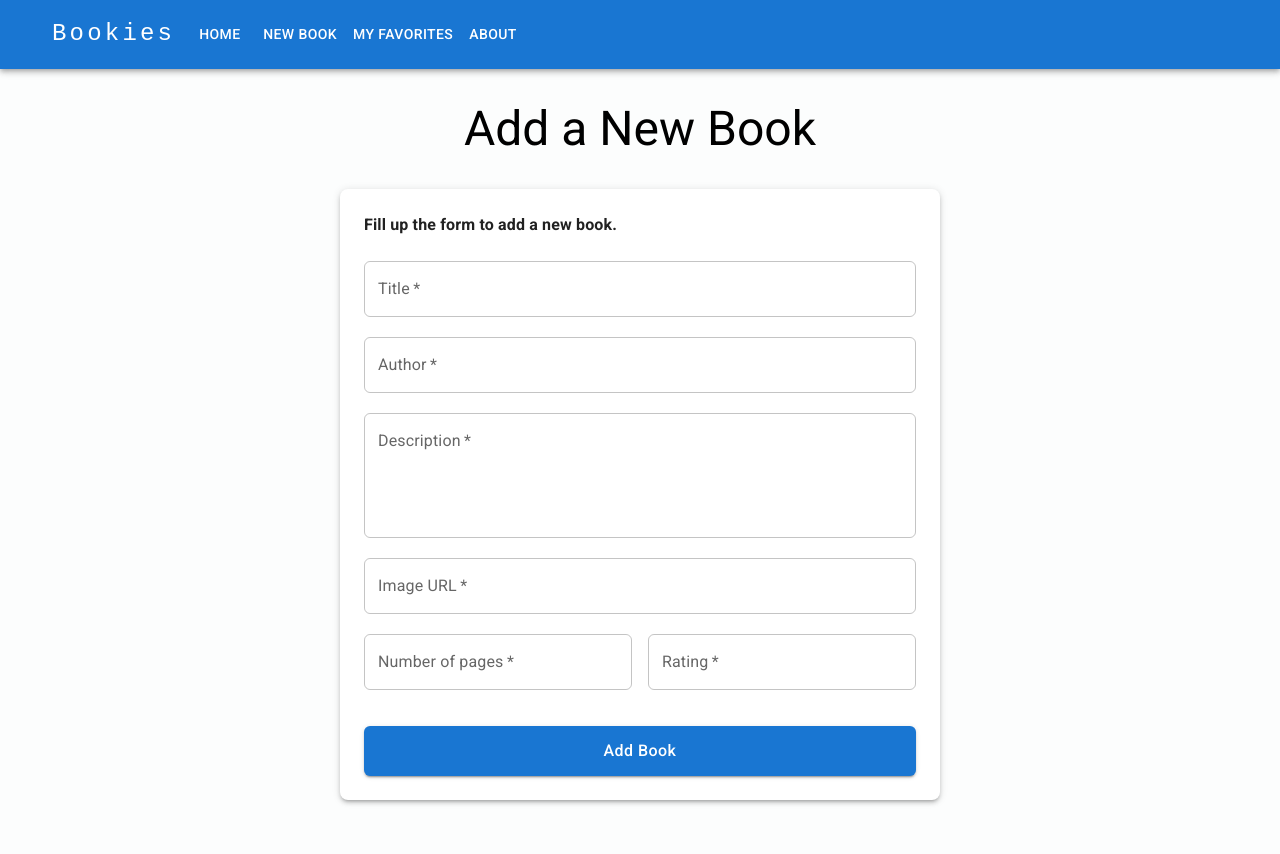
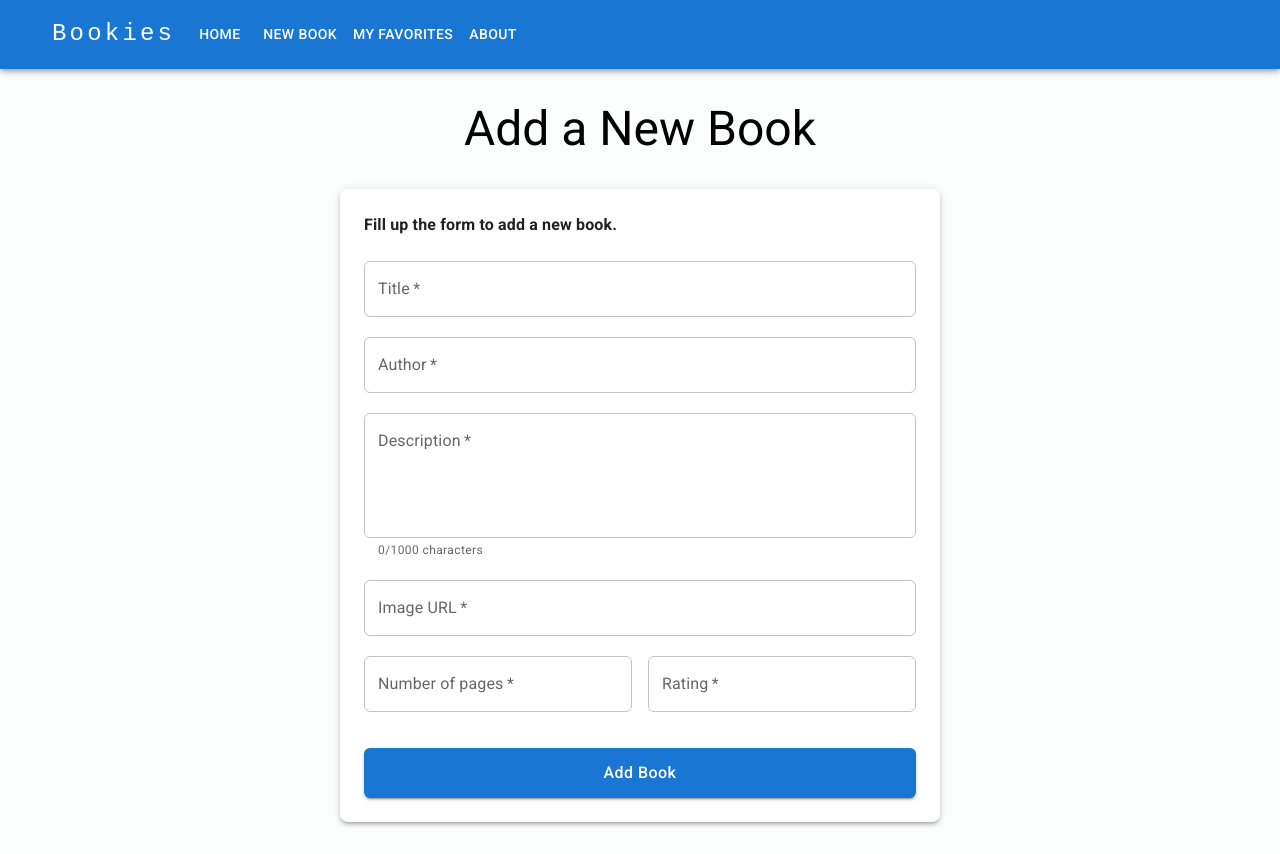
Before and after one commit to doraemonpup/mern-bookies, a React (Vite) app in the folder client/: page /new-book in a window 1280 px wide. Before the commit the page ends 832 px from the top, so only its background shows below. Built offline with nearby package versions, Linux system fonts and the light colour scheme; some icons are missing.

Commit message:
Set a new max lenght for the description of the book & give the user some hint about it

```diff
--- a/client/src/components/books/NewBookForm.jsx
+++ b/client/src/components/books/NewBookForm.jsx
@@ -1,4 +1,4 @@
-import { useRef } from 'react'
+import { useRef, useState } from 'react'
 import Card from '@mui/material/Card'
 import CardContent from '@mui/material/CardContent'
 import Grid from '@mui/material/Grid'
@@ -6,6 +6,7 @@ import Typography from '@mui/material/Typography'
 import TextField from '@mui/material/TextField'
 import Button from '@mui/material/Button'
 import Box from '@mui/material/Box'
+import Alert from '@mui/material/Alert'
 
 const NewBookForm = props => {
   const titleInputRef = useRef()
@@ -14,20 +15,44 @@ const NewBookForm = props => {
   const imageUrlInputRef = useRef()
   const pagesInputRef = useRef()
   const ratingInputRef = useRef()
+  const [error, setError] = useState('')
+  const [descLength, setDescLength] = useState(0)
 
   const handleSubmit = e => {
     e.preventDefault()
+    setError('')
+
+    const description = descriptionInputRef.current.value
+    if (description.length > 1000) {
+      setError('Description must be 1000 characters or less')
+      return
+    }
 
     const newBookData = {
       title: titleInputRef.current.value,
       author: authorInputRef.current.value,
-      description: descriptionInputRef.current.value,
+      description: description,
       imageUrl: imageUrlInputRef.current.value,
       pages: parseInt(pagesInputRef.current.value),
       rating: parseInt(ratingInputRef.current.value),
     }
 
-    props.onAddBook(newBookData)
+    props.onAddBook(newBookData).catch(err => {
+      if (err.response?.status === 409) {
+        setError('A book with this title already exists')
+      } else {
+        setError('Something went wrong. Please try again.')
+      }
+    })
+  }
+
+  const handleDescriptionChange = e => {
+    setDescLength(e.target.value.length)
+    if (e.target.value.length > 1000) {
+      setError('Description must be 1000 characters or less')
+    } else {
+      setError('')
+    }
   }
 
   return (
@@ -44,6 +69,11 @@ const NewBookForm = props => {
         >
           Fill up the form to add a new book.
         </Typography>
+        {error && (
+          <Alert severity='error' sx={{ mb: 2 }}>
+            {error}
+          </Alert>
+        )}
         <form onSubmit={handleSubmit}>
           <Box sx={{ display: 'flex', flexDirection: 'column', gap: 2.5 }}>
             <TextField
@@ -66,13 +96,18 @@ const NewBookForm = props => {
             />
             <TextField
               label='Description'
-              placeholder='Enter book description'
+              placeholder='Enter book description (max 1000 characters)'
               variant='outlined'
               multiline
               rows={4}
               fullWidth
               required
               inputRef={descriptionInputRef}
+              onChange={handleDescriptionChange}
+              error={descLength > 1000}
+              helperText={`${descLength}/1000 characters${
+                descLength > 1000 ? ' (exceeds limit)' : ''
+              }`}
               sx={{ '& .MuiInputBase-root': { borderRadius: 1.5 } }}
             />
             <TextField
@@ -93,6 +128,7 @@ const NewBookForm = props => {
                 fullWidth
                 required
                 type='number'
+                inputProps={{ min: 1 }}
                 inputRef={pagesInputRef}
                 sx={{ '& .MuiInputBase-root': { borderRadius: 1.5 } }}
               />
@@ -103,11 +139,7 @@ const NewBookForm = props => {
                 fullWidth
                 required
                 type='number'
-                slotProps={{
-                  input: {
-                    inputProps: { min: 0, max: 10 },
-                  },
-                }}
+                inputProps={{ min: 0, max: 10 }}
                 inputRef={ratingInputRef}
                 sx={{ '& .MuiInputBase-root': { borderRadius: 1.5 } }}
               />
```
Also changed, not shown: 1 other file (tests, documents, lock files or other folders).
